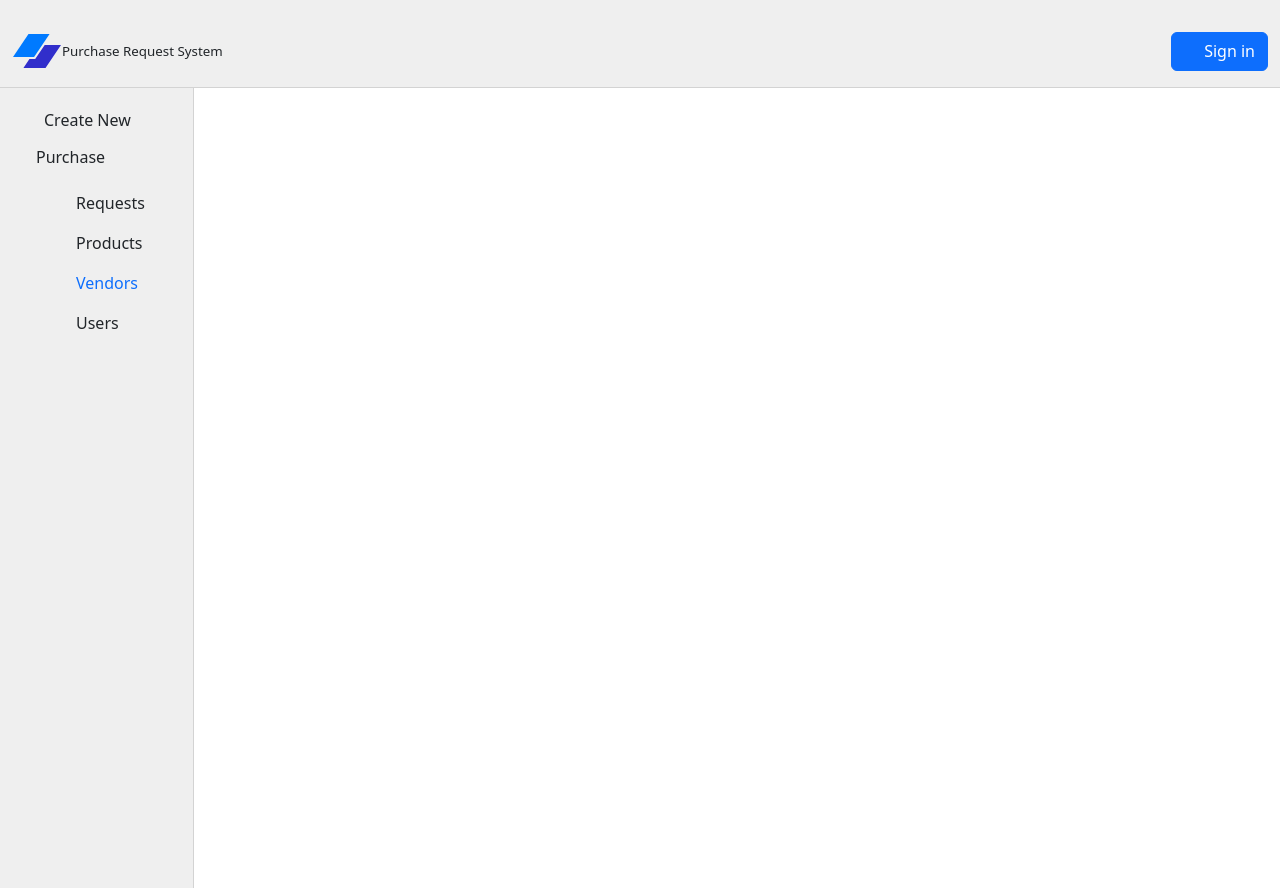
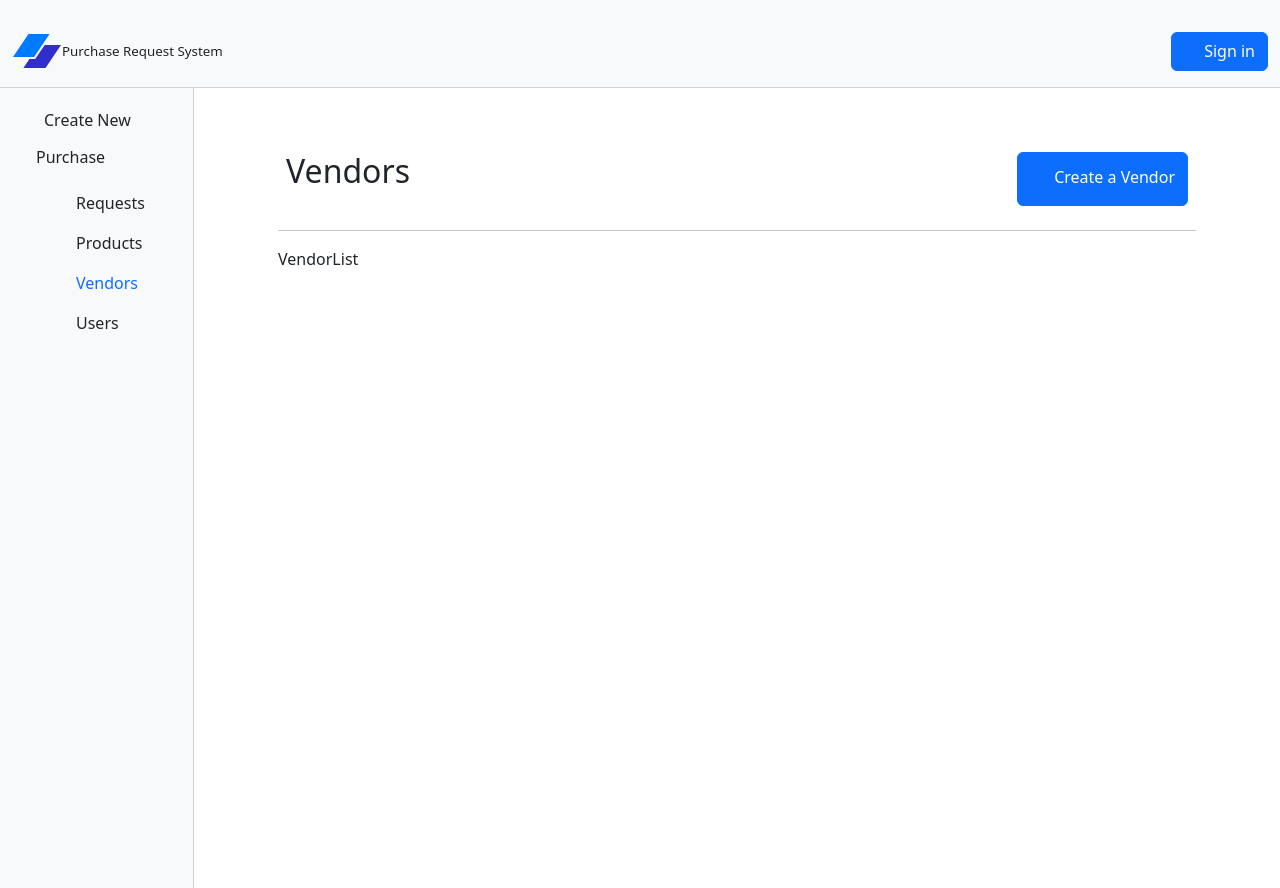
Before and after one commit to shaneholman/PrsClient, a React (Vite) app: page /vendors in a window 1280 px wide. Built offline with nearby package versions, Linux system fonts and the light colour scheme.

Commit message:
added vendors page & vendors list

```diff
--- a/src/App.css
+++ b/src/App.css
@@ -11,7 +11,7 @@ body {
     flex-direction: row;
     justify-content: space-between;
     align-items: center;
-    background-color: #efefef;
+
     padding-top: 2rem;
     padding-bottom: 1rem;
     text-decoration: none;
@@ -28,7 +28,7 @@ body {
 
   nav {
     border-right: 0.02rem solid lightgray;
-    background-color: #efefef;
+    /* background-color: #efefef; */
     height: 100%;
     width: 15rem;
   }
@@ -40,7 +40,7 @@ body {
 
   .sidebar {
     height: 100vh;
-    background-color: #efefef;
+    /* background-color: #efefef; */
     padding: 20px;
   }
   .brand {
--- a/src/App.tsx
+++ b/src/App.tsx
@@ -5,6 +5,8 @@ import Header from "./Header";
 import { BrowserRouter, Route, Routes } from "react-router-dom";
 import NavPanel from "./NavPanel";
 import HomePage from "./HomePage";
+import VendorsPage from "../vendors/VendorsPage";
+
 
 function App() {
   return (
@@ -15,11 +17,10 @@ function App() {
           <main className="d-flex">
             <NavPanel />
             <section className="content container-fluid mx-5 my-2 py-4">
-              <section className="content container-fluid mx-5 my-2 py-4">
-                <Routes>
-                  <Route path="/" element={<HomePage />} />
-                </Routes>
-              </section>
+              <Routes>
+                <Route path="/" element={<HomePage />} />
+                <Route path="vendors" element={<VendorsPage />} />
+              </Routes>
             </section>
           </main>
         </div>
--- a/src/Header.tsx
+++ b/src/Header.tsx
@@ -2,7 +2,7 @@ import "bootstrap/dist/css/bootstrap.min.css";
 
 function Header() {
   return (
-    <header className="container-fluid d-flex justify-content-between">
+    <header className="container-fluid d-flex justify-content-between bg-body-tertiary">
       <span>
         <svg id="logo" width={50} height={39} viewBox="0 0 50 39" fill="none" xmlns="http://www.w3.org/2000/svg">
           <path d="M16.4992 2H37.5808L22.0816 24.9729H1L16.4992 2Z" className="ccompli1" fill="#007AFF" />
--- a/src/HomePage.tsx
+++ b/src/HomePage.tsx
@@ -1,12 +1,9 @@
-
-
-
 function HomePage() {
   return (
     <>
-      <header className="container-fluid m-4 min-vh-100">
+      <div className="container-fluid m-4">
         <h2>Purchase Request System</h2>
-      </header>
+      </div>
       <hr />
 
       <section className="container-fluid m-4 min-vh-100">
--- a/src/NavPanel.tsx
+++ b/src/NavPanel.tsx
@@ -1,8 +1,9 @@
 import "bootstrap/dist/css/bootstrap.min.css";
+import { Link } from "react-router-dom";
 
 function NavPanel() {
   return (
-    <nav className="sidebar">
+    <nav className="bg-body-tertiary sidebar">
       <a>
         <svg className="bi me-2" width={16} height={16} fill="currentColor">
           <use xlinkHref="./node_modules/bootstrap-icons/bootstrap-icons.svg#plus-circle-fill" />
@@ -28,12 +29,12 @@ function NavPanel() {
           </a>
         </li>
         <li>
-          <a href="vendors-page.html">
+          <Link to="/vendors">
             <svg className="bi me-2" width={16} height={16} fill="currentColor">
               <use xlinkHref="./node_modules/bootstrap-icons/bootstrap-icons.svg#building" />
             </svg>
             Vendors
-          </a>
+          </Link>
         </li>
         <li>
           <a>
--- a/tsconfig.app.json
+++ b/tsconfig.app.json
@@ -20,5 +20,5 @@
     "noUnusedParameters": true,
     "noFallthroughCasesInSwitch": true
   },
-  "include": ["src"]
+  "include": ["src", "vendors/VendorsPage.tsx"]
 }
--- /dev/null
+++ b/vendors/VendorList.tsx
@@ -0,0 +1,6 @@
+
+function VendorList() {
+  return <div>VendorList</div>;
+}
+
+export default VendorList;
--- /dev/null
+++ b/vendors/VendorsPage.tsx
@@ -0,0 +1,24 @@
+import "bootstrap/dist/css/bootstrap.min.css";
+import VendorList from "../Vendors/VendorList";
+
+function VendorsPage() {
+  return (
+    <>
+      <section className="container-fluid about p-4">
+        <div className="justify-content-between d-flex">
+          <h2 className="p-2">Vendors</h2>
+          <a className="btn btn-primary m-2" href="createNewVendor.html">
+            <svg className="bi me-1" width={20} height={40} fill="currentColor">
+              <use xlinkHref="./node_modules/bootstrap-icons/bootstrap-icons.svg#plus" />
+            </svg>
+            Create a Vendor
+          </a>
+        </div>
+        <hr />
+
+        <VendorList />
+      </section>
+    </>
+  );
+}
+export default VendorsPage;
```
Also changed, not shown: src/VendorsPage.tsx (deleted, +0 -8 lines).
